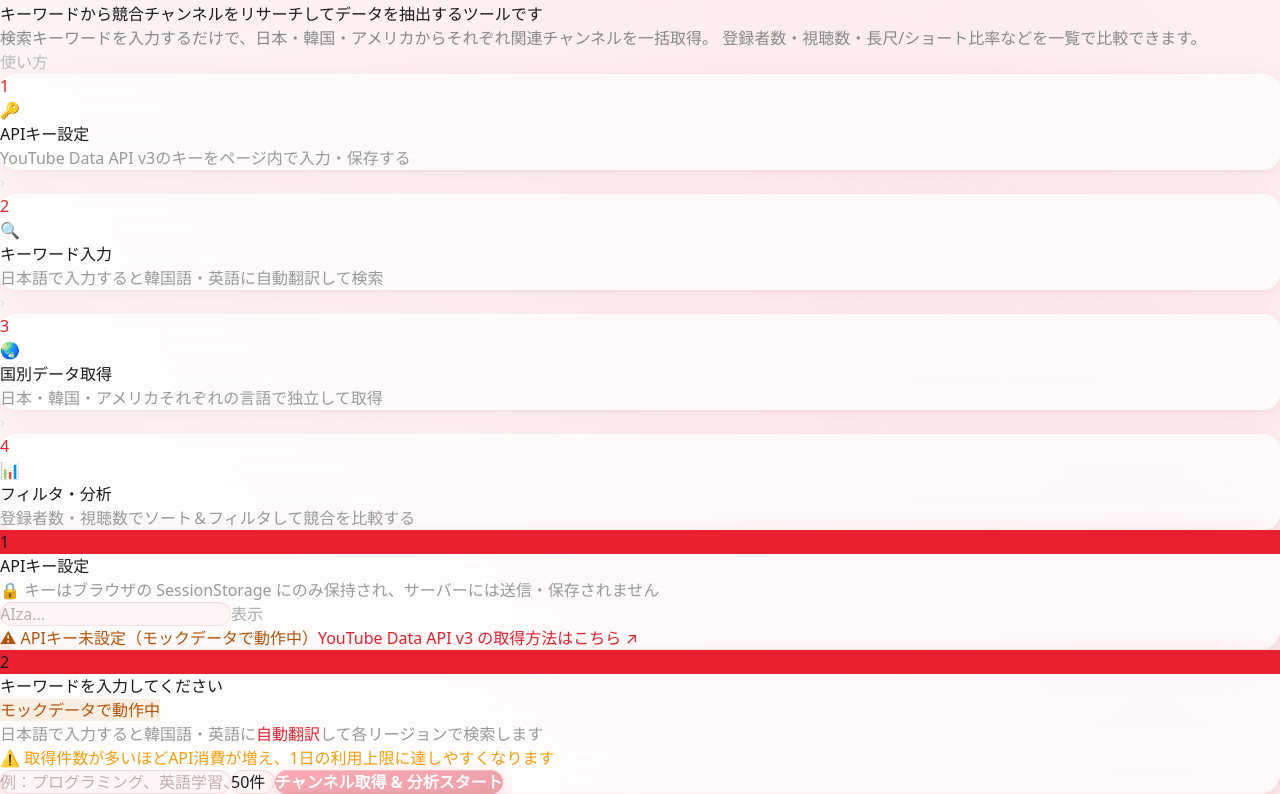
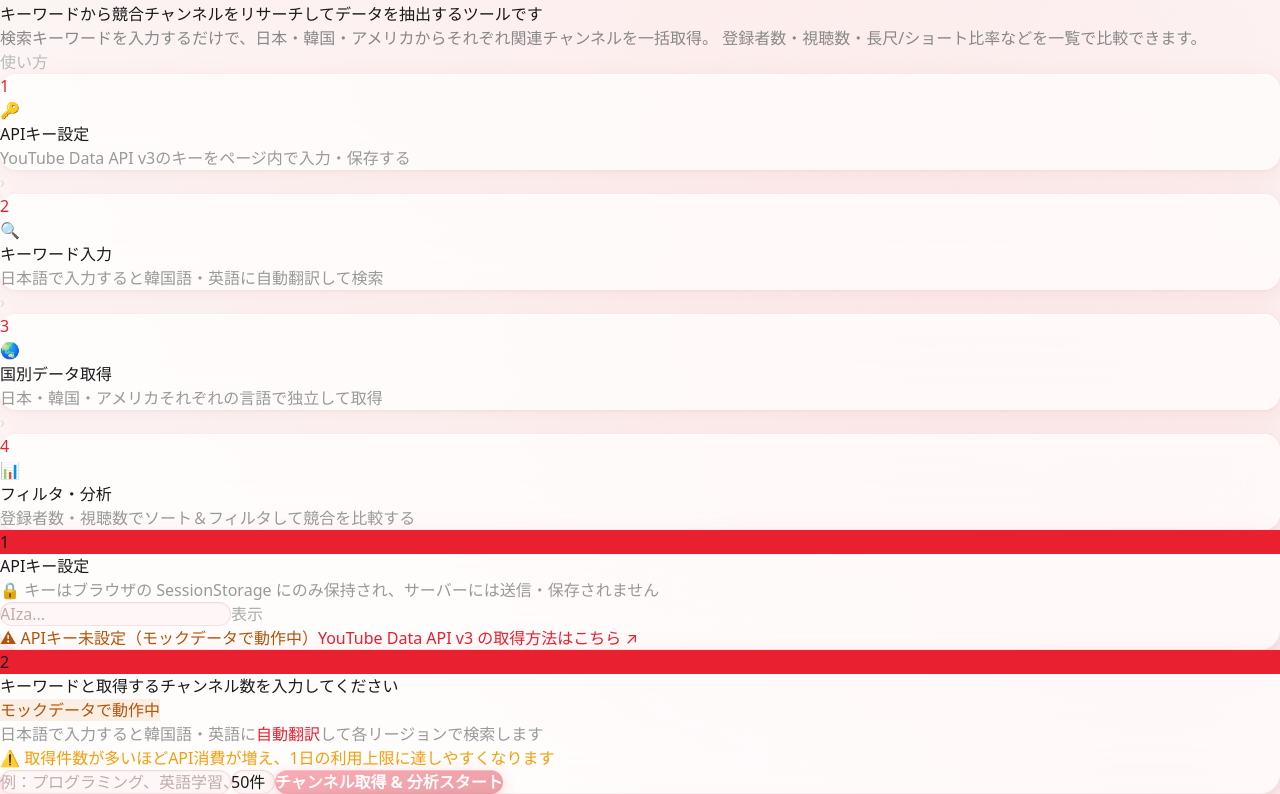
Before and after one commit to yohei-matsui/eaval-youtube-channel-datareserch, a React (Vite) app: page / in a window 1280 px wide. Shown: the part 1102-1896 px from the top of the page. Built offline with nearby package versions, Linux system fonts and the light colour scheme.

Commit message:
検索パネルの見出し文言を変更

```diff
--- a/src/App.jsx
+++ b/src/App.jsx
@@ -188,7 +188,7 @@ export default function App() {
         <div className="glass-panel p-6">
           <div className="flex items-center gap-2 mb-1">
             <div className="w-5 h-5 rounded-full flex items-center justify-center text-white text-xs font-bold" style={{ background: '#e82030' }}>2</div>
-            <p className="text-sm font-semibold" style={{ color: '#1a1a1a' }}>キーワードを入力してください</p>
+            <p className="text-sm font-semibold" style={{ color: '#1a1a1a' }}>キーワードと取得するチャンネル数を入力してください</p>
             {useMock && (
               <span className="ml-auto text-xs px-2 py-0.5 rounded-full font-medium" style={{ background: 'rgba(217,119,6,0.1)', color: '#b45309' }}>
                 モックデータで動作中
```
